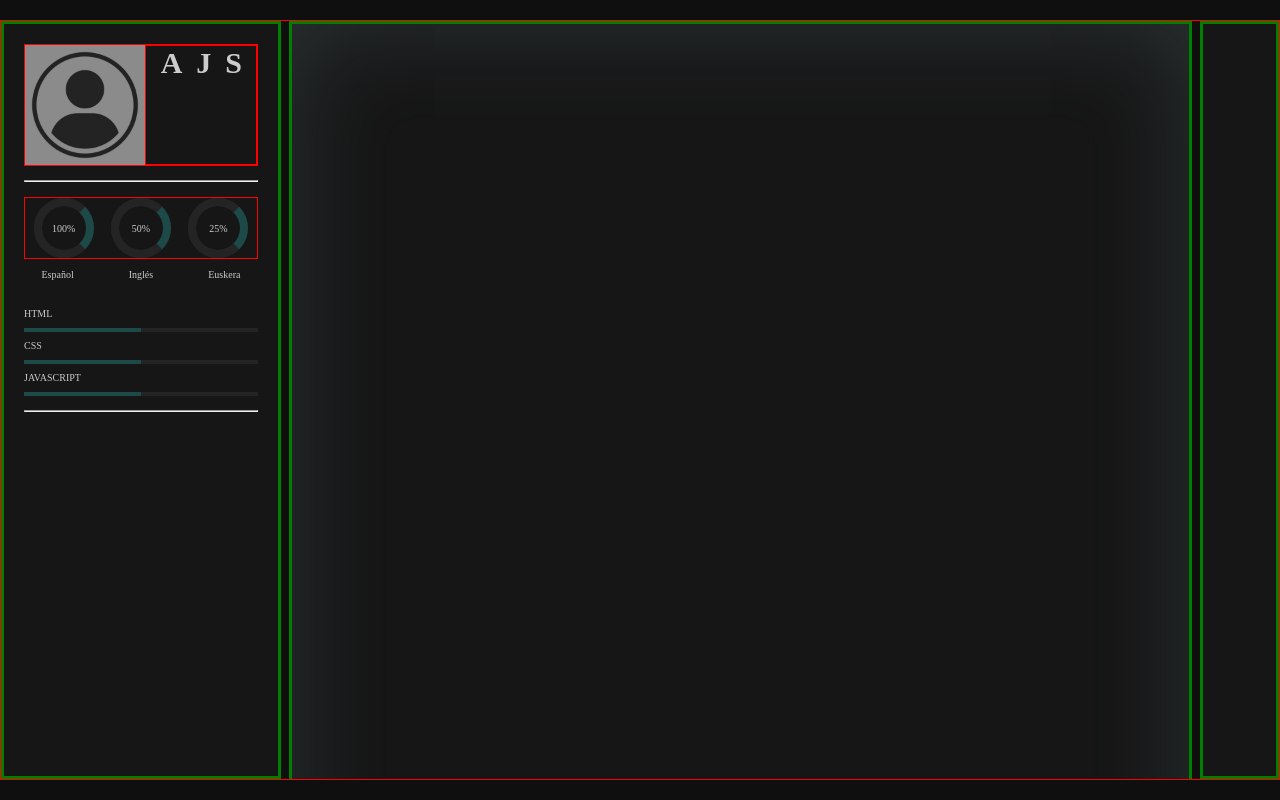
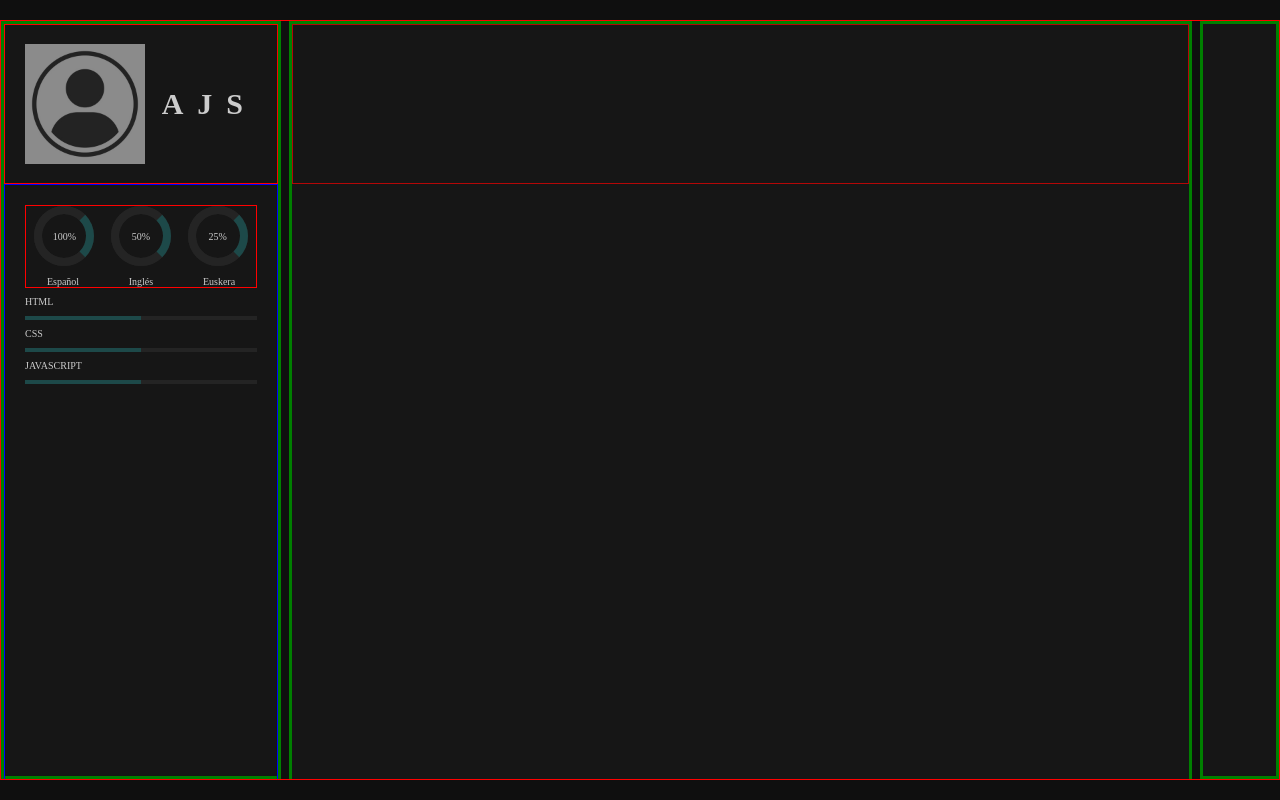
Before and after one commit to Dante-Portfolio/CV-project, a plain HTML site: page index.html in a window 1280 px wide. Drawn offline with Linux system fonts and the light colour scheme.

Commit message:
fix: maquetacion contenedores superior en left y center

```diff
--- a/index.html
+++ b/index.html
@@ -13,15 +13,14 @@
 
         <div class="left-container">
 
-            <div>
+            <div class="left-top">
                 <img src="resources/developing/360_F_553796090_XHrE6R9jwmBJUMo9HKl41hyHJ5gqt9oz.jpg" alt="">
-                <div>
                 <h2>AJS</h2>
             </div>
-            </div>
-            <hr>
 
-            <div class="percentage">
+            <div class="left-info">
+                <div class="circular-percentage">
+
                     <div>
                         <div>100%</div>
                     </div>
@@ -31,13 +30,14 @@
                     <div>
                         <div>25%</div>
                     </div>
-            </div>
 
-            <ul class="ul-horizontal">
+                    <ul class="ul-info">
                         <li>Español</li>
                         <li>Inglés</li>
                         <li>Euskera</li>
                     </ul>
+                </div>
+
 
                 <ul class="ul-vertical">
                     <li>HTML</li>
@@ -56,16 +56,12 @@
                         <p></p>
                     </li>
                 </ul>
-            <hr>
 
+            </div>
         </div>
 
         <div class="center-container">
-            <div class="video-container">
-                <video autoplay loop muted>
-                    <source src="resources/videos/2142-155246338_medium.mp4" type="video/mp4">
-                </video>
-            </div>
+            <div></div>
         </div>
 
         <div class="right-container"></div>
--- a/style.css
+++ b/style.css
@@ -3,7 +3,6 @@
     --mainWidth: 1440px;
     --colorMain: rgb(15, 15, 15);
     --colorContainer: rgb(22, 22, 22);
-    --centerColor: rgba(159, 207, 219, 0.158);
     --themeColorGraph: rgb(29, 73, 73);
     --leftWidth: 280px;
     --imageWith: 120px;
@@ -27,7 +26,6 @@ div {
 }
 
 div[class$='container'] {
-    padding: var(--containerMargin);
     border: 3px solid green;
 }
 
@@ -60,10 +58,12 @@ body {
             top: 0px;
             /* ARREGLO PARA STICKY */
 
-            div {
+            .left-top {
                 width: 100%;
+                height: 160px;
                 display: flex;
-                justify-content: center;
+                align-items: center;
+                padding: 20px;
 
                 img {
 
@@ -81,18 +81,19 @@ body {
                 }
             }
 
-            hr {
-                margin-top: calc(var(--leftWidth) / 20);
-                color: var(--colorGraph);
-            }
+            .left-info {
+                border: 1px solid blue;
+                height: 100%;
+                padding: 20px;
+                display: flex;
+                flex-direction: column;
 
-            .percentage {
-                width: calc(var(--leftWidth - (--containerMargin * 2)));
-                margin-top: 15px;
-                margin-bottom: 10px;
-
+                .circular-percentage {
+                    width: 100%;
+                    /* height: 100px; */
                     display: flex;
                     justify-content: space-around;
+                    flex-wrap: wrap;
 
                     div {
                         width: 60px;
@@ -112,24 +113,33 @@ body {
 
                             display: flex;
                             align-items: center;
-                    }
+                            justify-content: center;
                         }
                     }
 
                     ul {
                         color: var(--textColor);
                         list-style: none;
-                padding: 0;
+
                     }
 
-            .ul-horizontal {
+                    .ul-info {
+
                         display: flex;
-                justify-content: space-around;
-                gap: 20px;
-                margin-bottom: 20px;
+                        gap: 18px;
+                        padding: 0;
+
+                        li {
+                            margin-top: 10px;
+                            text-align: center;
+                            width: 60px;
+                        }
+                    }
                 }
 
                 .ul-vertical {
+                    padding: 0;
+                    color: var(--textColor);
 
                     li {
                         line-height: 28px;
@@ -152,6 +162,7 @@ body {
                 }
             }
         }
+    }
 
     .center-container {
 
@@ -161,7 +172,6 @@ body {
         margin-right: 8px;
         padding: 0;
         background-color: var(--colorContainer);
-        box-shadow: inset 0 0 100px 0px var(--centerColor);
 
         overflow: scroll;
         display: flex;
@@ -175,14 +185,9 @@ body {
             opacity: 68%;
             overflow: hidden;
 
-            video {
-                width: 100%;
-            }
-
             div:nth-of-type(2) {
                 width: calc(100% - var(--containerMargin));
                 height: calc(100% - var(--leftWidth));
-            }
             }
         }
     }
@@ -198,7 +203,4 @@ body {
         /* ARREGLO PARA STICKY */
 
     }
-
-div[class*=video] {
-    display: none;
 }
```
Also changed, not shown: resources/developing/ffec974975e2aa0797a0bd95626a745f.jpg (added). Lines whose indentation alone changed are shown as unchanged.
